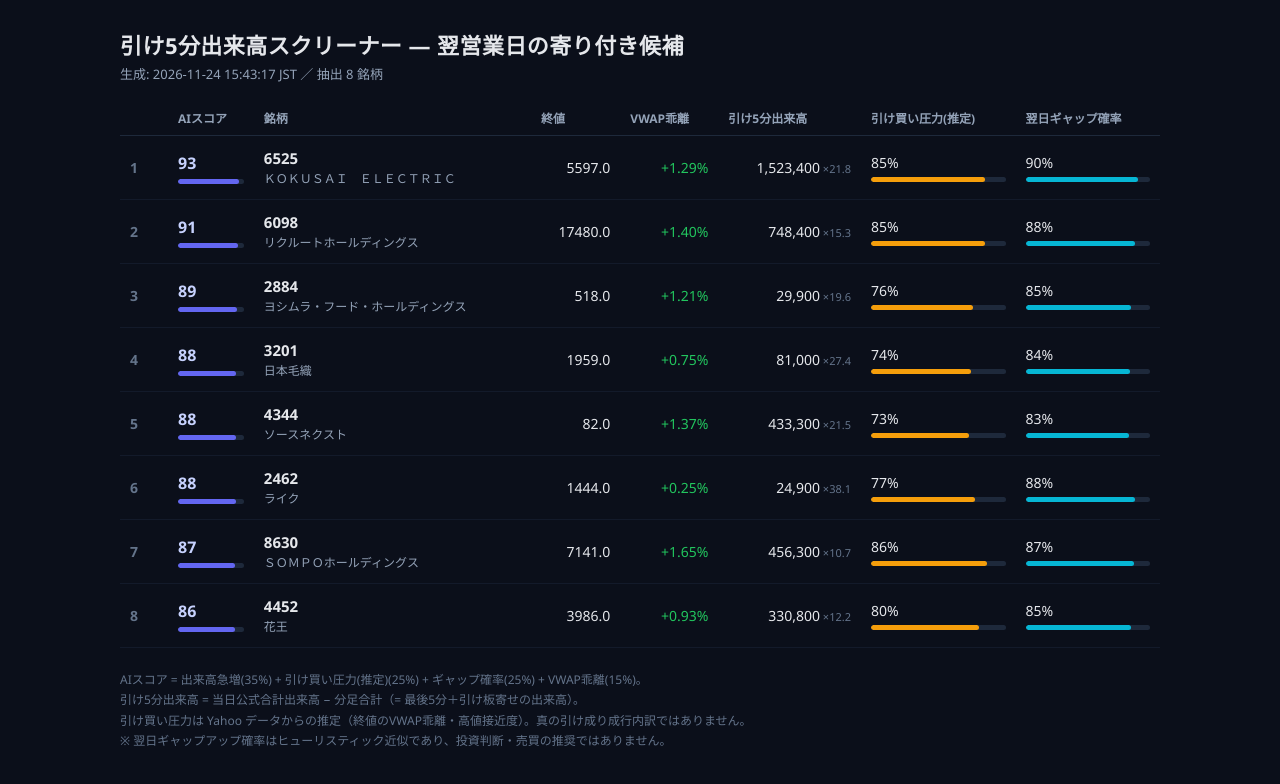
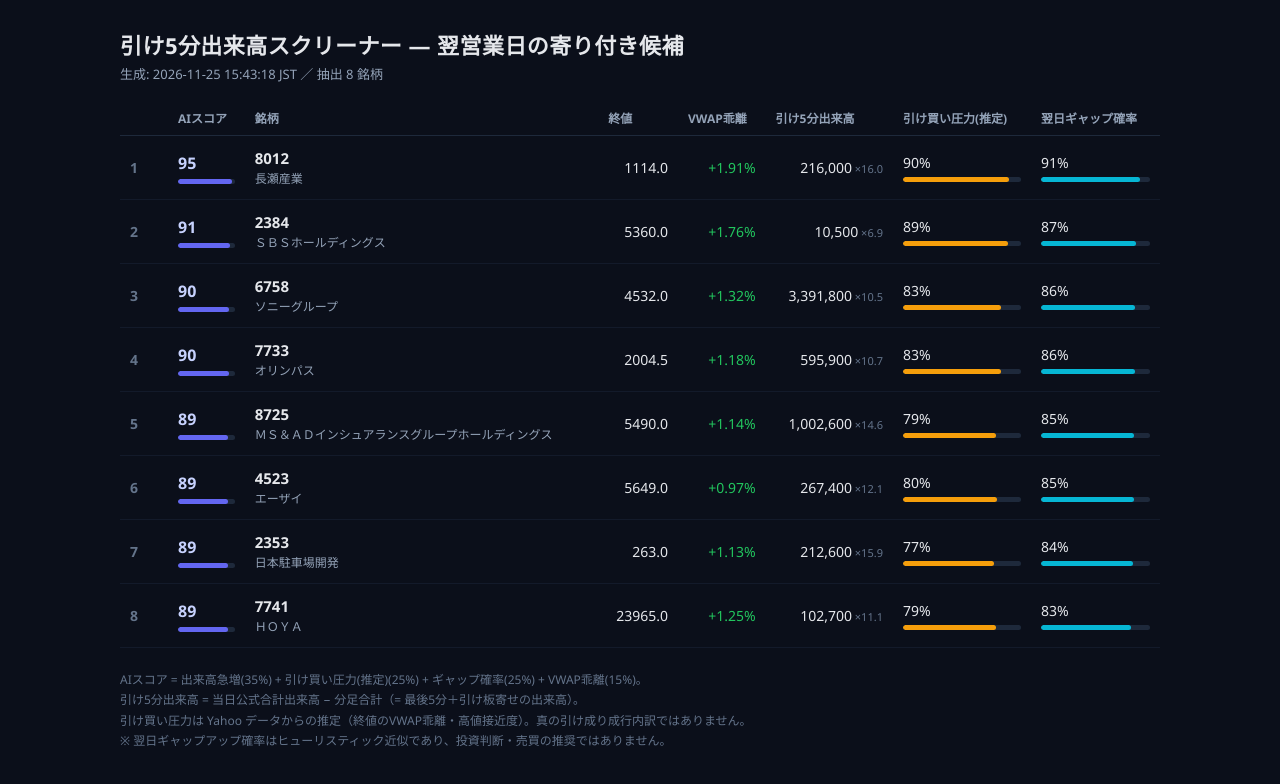
Before and after one commit to Ggtzamurai/hikike-screener-web, a plain HTML site: page index.html in a window 1280 px wide. Drawn offline with Linux system fonts and the light colour scheme.

Commit message:
screener update 2026-11-25 15:43

```diff
--- a/index.html
+++ b/index.html
@@ -4,7 +4,7 @@
 <meta http-equiv="Cache-Control" content="no-cache, no-store, must-revalidate">
 <meta http-equiv="Pragma" content="no-cache">
 <meta http-equiv="Expires" content="0">
-<title>引け5分出来高スクリーナー 2026-11-24</title>
+<title>引け5分出来高スクリーナー 2026-11-25</title>
 <style>
   :root { color-scheme: dark; }
   body { margin:0; background:#0b0f1a; color:#e5e7eb;
@@ -51,7 +51,7 @@
 </style></head>
 <body><div class="wrap">
   <h1>引け5分出来高スクリーナー — 翌営業日の寄り付き候補</h1>
-  <div class="meta">生成: 2026-11-24 15:43:17 JST ／ 抽出 8 銘柄</div>
+  <div class="meta">生成: 2026-11-25 15:43:18 JST ／ 抽出 8 銘柄</div>
 
   <div class="table-wrap"><table>
     <thead><tr>
@@ -61,91 +61,91 @@
     <tbody>
         <tr>
           <td class="rank" data-label="順位">1</td>
-          <td class="score" data-label="AIスコア"><span class="score-num">93</span>
-              <div class="bar"><div class="bar-fill" style="width:93%;background:#6366f1"></div></div></td>
-          <td class="sym"><b>6525</b><br><span class="nm">ＫＯＫＵＳＡＩ　ＥＬＥＣＴＲＩＣ</span></td>
-          <td class="num" data-label="終値">5597.0</td>
-          <td class="num" data-label="VWAP乖離" style="color:#22c55e">+1.29%</td>
-          <td class="num" data-label="引け5分出来高">1,523,400<span class="sub"> ×21.8</span></td>
-          <td data-label="引け買い圧力(推定)">85%<div class="bar"><div class="bar-fill" style="width:85%;background:#f59e0b"></div></div></td>
-          <td data-label="翌日ギャップ確率">90%<div class="bar"><div class="bar-fill" style="width:90%;background:#06b6d4"></div></div></td>
+          <td class="score" data-label="AIスコア"><span class="score-num">95</span>
+              <div class="bar"><div class="bar-fill" style="width:95%;background:#6366f1"></div></div></td>
+          <td class="sym"><b>8012</b><br><span class="nm">長瀬産業</span></td>
+          <td class="num" data-label="終値">1114.0</td>
+          <td class="num" data-label="VWAP乖離" style="color:#22c55e">+1.91%</td>
+          <td class="num" data-label="引け5分出来高">216,000<span class="sub"> ×16.0</span></td>
+          <td data-label="引け買い圧力(推定)">90%<div class="bar"><div class="bar-fill" style="width:90%;background:#f59e0b"></div></div></td>
+          <td data-label="翌日ギャップ確率">91%<div class="bar"><div class="bar-fill" style="width:91%;background:#06b6d4"></div></div></td>
         </tr>
         <tr>
           <td class="rank" data-label="順位">2</td>
           <td class="score" data-label="AIスコア"><span class="score-num">91</span>
               <div class="bar"><div class="bar-fill" style="width:91%;background:#6366f1"></div></div></td>
-          <td class="sym"><b>6098</b><br><span class="nm">リクルートホールディングス</span></td>
-          <td class="num" data-label="終値">17480.0</td>
-          <td class="num" data-label="VWAP乖離" style="color:#22c55e">+1.40%</td>
-          <td class="num" data-label="引け5分出来高">748,400<span class="sub"> ×15.3</span></td>
-          <td data-label="引け買い圧力(推定)">85%<div class="bar"><div class="bar-fill" style="width:85%;background:#f59e0b"></div></div></td>
-          <td data-label="翌日ギャップ確率">88%<div class="bar"><div class="bar-fill" style="width:88%;background:#06b6d4"></div></div></td>
+          <td class="sym"><b>2384</b><br><span class="nm">ＳＢＳホールディングス</span></td>
+          <td class="num" data-label="終値">5360.0</td>
+          <td class="num" data-label="VWAP乖離" style="color:#22c55e">+1.76%</td>
+          <td class="num" data-label="引け5分出来高">10,500<span class="sub"> ×6.9</span></td>
+          <td data-label="引け買い圧力(推定)">89%<div class="bar"><div class="bar-fill" style="width:89%;background:#f59e0b"></div></div></td>
+          <td data-label="翌日ギャップ確率">87%<div class="bar"><div class="bar-fill" style="width:87%;background:#06b6d4"></div></div></td>
         </tr>
         <tr>
           <td class="rank" data-label="順位">3</td>
+          <td class="score" data-label="AIスコア"><span class="score-num">90</span>
+              <div class="bar"><div class="bar-fill" style="width:90%;background:#6366f1"></div></div></td>
+          <td class="sym"><b>6758</b><br><span class="nm">ソニーグループ</span></td>
+          <td class="num" data-label="終値">4532.0</td>
+          <td class="num" data-label="VWAP乖離" style="color:#22c55e">+1.32%</td>
+          <td class="num" data-label="引け5分出来高">3,391,800<span class="sub"> ×10.5</span></td>
+          <td data-label="引け買い圧力(推定)">83%<div class="bar"><div class="bar-fill" style="width:83%;background:#f59e0b"></div></div></td>
+          <td data-label="翌日ギャップ確率">86%<div class="bar"><div class="bar-fill" style="width:86%;background:#06b6d4"></div></div></td>
+        </tr>
+        <tr>
+          <td class="rank" data-label="順位">4</td>
+          <td class="score" data-label="AIスコア"><span class="score-num">90</span>
+              <div class="bar"><div class="bar-fill" style="width:90%;background:#6366f1"></div></div></td>
+          <td class="sym"><b>7733</b><br><span class="nm">オリンパス</span></td>
+          <td class="num" data-label="終値">2004.5</td>
+          <td class="num" data-label="VWAP乖離" style="color:#22c55e">+1.18%</td>
+          <td class="num" data-label="引け5分出来高">595,900<span class="sub"> ×10.7</span></td>
+          <td data-label="引け買い圧力(推定)">83%<div class="bar"><div class="bar-fill" style="width:83%;background:#f59e0b"></div></div></td>
+          <td data-label="翌日ギャップ確率">86%<div class="bar"><div class="bar-fill" style="width:86%;background:#06b6d4"></div></div></td>
+        </tr>
+        <tr>
+          <td class="rank" data-label="順位">5</td>
           <td class="score" data-label="AIスコア"><span class="score-num">89</span>
               <div class="bar"><div class="bar-fill" style="width:89%;background:#6366f1"></div></div></td>
-          <td class="sym"><b>2884</b><br><span class="nm">ヨシムラ・フード・ホールディングス</span></td>
-          <td class="num" data-label="終値">518.0</td>
-          <td class="num" data-label="VWAP乖離" style="color:#22c55e">+1.21%</td>
-          <td class="num" data-label="引け5分出来高">29,900<span class="sub"> ×19.6</span></td>
-          <td data-label="引け買い圧力(推定)">76%<div class="bar"><div class="bar-fill" style="width:76%;background:#f59e0b"></div></div></td>
+          <td class="sym"><b>8725</b><br><span class="nm">ＭＳ＆ＡＤインシュアランスグループホールディングス</span></td>
+          <td class="num" data-label="終値">5490.0</td>
+          <td class="num" data-label="VWAP乖離" style="color:#22c55e">+1.14%</td>
+          <td class="num" data-label="引け5分出来高">1,002,600<span class="sub"> ×14.6</span></td>
+          <td data-label="引け買い圧力(推定)">79%<div class="bar"><div class="bar-fill" style="width:79%;background:#f59e0b"></div></div></td>
           <td data-label="翌日ギャップ確率">85%<div class="bar"><div class="bar-fill" style="width:85%;background:#06b6d4"></div></div></td>
         </tr>
         <tr>
-          <td class="rank" data-label="順位">4</td>
-          <td class="score" data-label="AIスコア"><span class="score-num">88</span>
-              <div class="bar"><div class="bar-fill" style="width:88%;background:#6366f1"></div></div></td>
-          <td class="sym"><b>3201</b><br><span class="nm">日本毛織</span></td>
-          <td class="num" data-label="終値">1959.0</td>
-          <td class="num" data-label="VWAP乖離" style="color:#22c55e">+0.75%</td>
-          <td class="num" data-label="引け5分出来高">81,000<span class="sub"> ×27.4</span></td>
-          <td data-label="引け買い圧力(推定)">74%<div class="bar"><div class="bar-fill" style="width:74%;background:#f59e0b"></div></div></td>
+          <td class="rank" data-label="順位">6</td>
+          <td class="score" data-label="AIスコア"><span class="score-num">89</span>
+              <div class="bar"><div class="bar-fill" style="width:89%;background:#6366f1"></div></div></td>
+          <td class="sym"><b>4523</b><br><span class="nm">エーザイ</span></td>
+          <td class="num" data-label="終値">5649.0</td>
+          <td class="num" data-label="VWAP乖離" style="color:#22c55e">+0.97%</td>
+          <td class="num" data-label="引け5分出来高">267,400<span class="sub"> ×12.1</span></td>
+          <td data-label="引け買い圧力(推定)">80%<div class="bar"><div class="bar-fill" style="width:80%;background:#f59e0b"></div></div></td>
+          <td data-label="翌日ギャップ確率">85%<div class="bar"><div class="bar-fill" style="width:85%;background:#06b6d4"></div></div></td>
+        </tr>
+        <tr>
+          <td class="rank" data-label="順位">7</td>
+          <td class="score" data-label="AIスコア"><span class="score-num">89</span>
+              <div class="bar"><div class="bar-fill" style="width:89%;background:#6366f1"></div></div></td>
+          <td class="sym"><b>2353</b><br><span class="nm">日本駐車場開発</span></td>
+          <td class="num" data-label="終値">263.0</td>
+          <td class="num" data-label="VWAP乖離" style="color:#22c55e">+1.13%</td>
+          <td class="num" data-label="引け5分出来高">212,600<span class="sub"> ×15.9</span></td>
+          <td data-label="引け買い圧力(推定)">77%<div class="bar"><div class="bar-fill" style="width:77%;background:#f59e0b"></div></div></td>
           <td data-label="翌日ギャップ確率">84%<div class="bar"><div class="bar-fill" style="width:84%;background:#06b6d4"></div></div></td>
         </tr>
         <tr>
-          <td class="rank" data-label="順位">5</td>
-          <td class="score" data-label="AIスコア"><span class="score-num">88</span>
-              <div class="bar"><div class="bar-fill" style="width:88%;background:#6366f1"></div></div></td>
-          <td class="sym"><b>4344</b><br><span class="nm">ソースネクスト</span></td>
-          <td class="num" data-label="終値">82.0</td>
-          <td class="num" data-label="VWAP乖離" style="color:#22c55e">+1.37%</td>
-          <td class="num" data-label="引け5分出来高">433,300<span class="sub"> ×21.5</span></td>
-          <td data-label="引け買い圧力(推定)">73%<div class="bar"><div class="bar-fill" style="width:73%;background:#f59e0b"></div></div></td>
+          <td class="rank" data-label="順位">8</td>
+          <td class="score" data-label="AIスコア"><span class="score-num">89</span>
+              <div class="bar"><div class="bar-fill" style="width:89%;background:#6366f1"></div></div></td>
+          <td class="sym"><b>7741</b><br><span class="nm">ＨＯＹＡ</span></td>
+          <td class="num" data-label="終値">23965.0</td>
+          <td class="num" data-label="VWAP乖離" style="color:#22c55e">+1.25%</td>
+          <td class="num" data-label="引け5分出来高">102,700<span class="sub"> ×11.1</span></td>
+          <td data-label="引け買い圧力(推定)">79%<div class="bar"><div class="bar-fill" style="width:79%;background:#f59e0b"></div></div></td>
           <td data-label="翌日ギャップ確率">83%<div class="bar"><div class="bar-fill" style="width:83%;background:#06b6d4"></div></div></td>
-        </tr>
-        <tr>
-          <td class="rank" data-label="順位">6</td>
-          <td class="score" data-label="AIスコア"><span class="score-num">88</span>
-              <div class="bar"><div class="bar-fill" style="width:88%;background:#6366f1"></div></div></td>
-          <td class="sym"><b>2462</b><br><span class="nm">ライク</span></td>
-          <td class="num" data-label="終値">1444.0</td>
-          <td class="num" data-label="VWAP乖離" style="color:#22c55e">+0.25%</td>
-          <td class="num" data-label="引け5分出来高">24,900<span class="sub"> ×38.1</span></td>
-          <td data-label="引け買い圧力(推定)">77%<div class="bar"><div class="bar-fill" style="width:77%;background:#f59e0b"></div></div></td>
-          <td data-label="翌日ギャップ確率">88%<div class="bar"><div class="bar-fill" style="width:88%;background:#06b6d4"></div></div></td>
-        </tr>
-        <tr>
-          <td class="rank" data-label="順位">7</td>
-          <td class="score" data-label="AIスコア"><span class="score-num">87</span>
-              <div class="bar"><div class="bar-fill" style="width:87%;background:#6366f1"></div></div></td>
-          <td class="sym"><b>8630</b><br><span class="nm">ＳＯＭＰＯホールディングス</span></td>
-          <td class="num" data-label="終値">7141.0</td>
-          <td class="num" data-label="VWAP乖離" style="color:#22c55e">+1.65%</td>
-          <td class="num" data-label="引け5分出来高">456,300<span class="sub"> ×10.7</span></td>
-          <td data-label="引け買い圧力(推定)">86%<div class="bar"><div class="bar-fill" style="width:86%;background:#f59e0b"></div></div></td>
-          <td data-label="翌日ギャップ確率">87%<div class="bar"><div class="bar-fill" style="width:87%;background:#06b6d4"></div></div></td>
-        </tr>
-        <tr>
-          <td class="rank" data-label="順位">8</td>
-          <td class="score" data-label="AIスコア"><span class="score-num">86</span>
-              <div class="bar"><div class="bar-fill" style="width:86%;background:#6366f1"></div></div></td>
-          <td class="sym"><b>4452</b><br><span class="nm">花王</span></td>
-          <td class="num" data-label="終値">3986.0</td>
-          <td class="num" data-label="VWAP乖離" style="color:#22c55e">+0.93%</td>
-          <td class="num" data-label="引け5分出来高">330,800<span class="sub"> ×12.2</span></td>
-          <td data-label="引け買い圧力(推定)">80%<div class="bar"><div class="bar-fill" style="width:80%;background:#f59e0b"></div></div></td>
-          <td data-label="翌日ギャップ確率">85%<div class="bar"><div class="bar-fill" style="width:85%;background:#06b6d4"></div></div></td>
         </tr></tbody>
   </table></div>
   <div class="foot">
```
